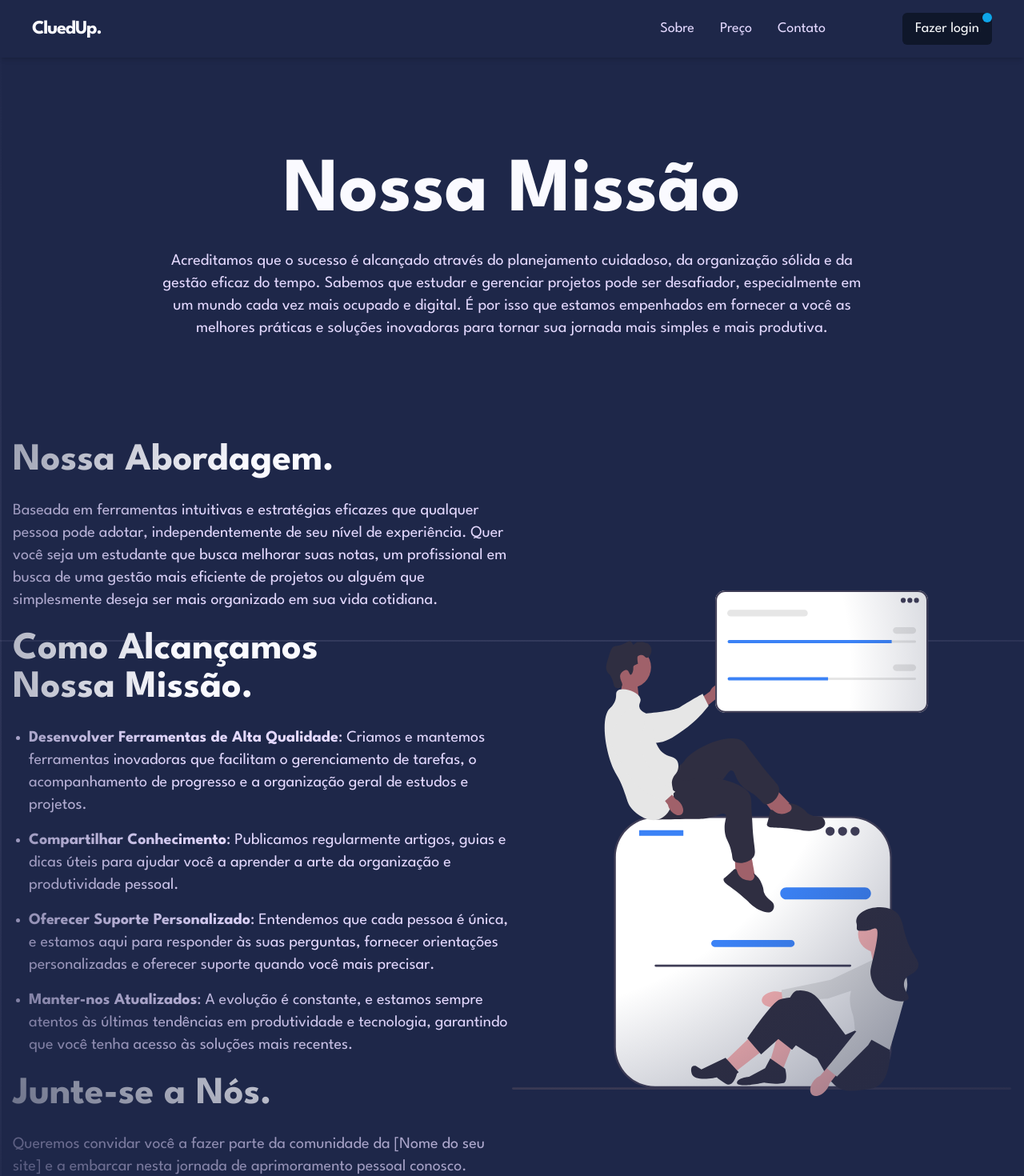
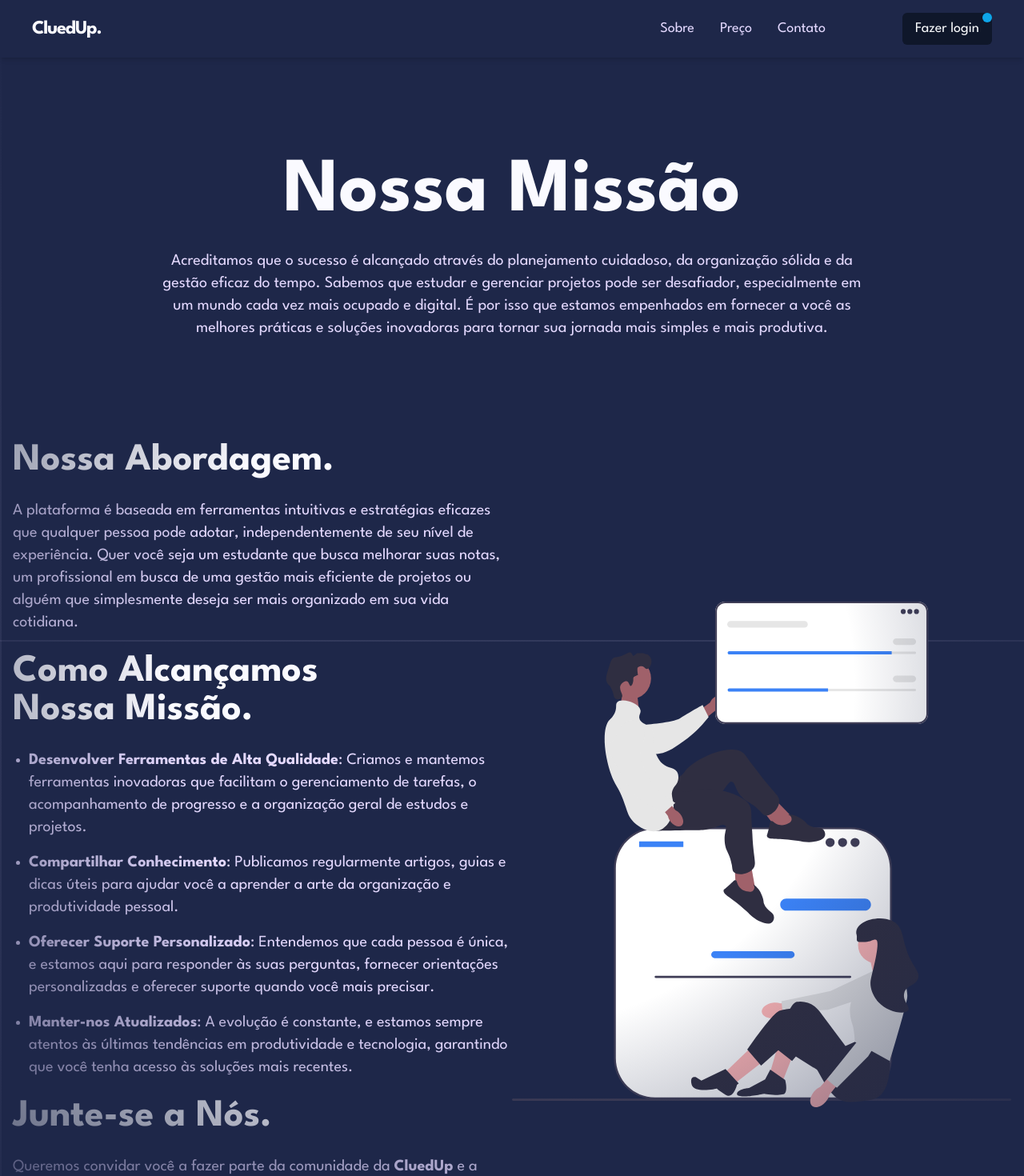
Before and after one commit to Sellucas/CluedUp, a Next.js app: page /about in a window 1280 px wide. Shown: the top 1470 px of the page at 80% size. Built offline with nearby package versions, Linux system fonts and the light colour scheme.

Commit message:
feat: about page fix

```diff
--- a/app/(routes)/about/page.tsx
+++ b/app/(routes)/about/page.tsx
@@ -25,12 +25,12 @@ const AboutPage = () => {
               Nossa Abordagem.
             </h1>
             <p className="text-xl text-[#E4D9FF]">
-              Baseada em ferramentas intuitivas e estratégias eficazes que
-              qualquer pessoa pode adotar, independentemente de seu nível de
-              experiência. Quer você seja um estudante que busca melhorar suas
-              notas, um profissional em busca de uma gestão mais eficiente de
-              projetos ou alguém que simplesmente deseja ser mais organizado em
-              sua vida cotidiana.
+              A plataforma é baseada em ferramentas intuitivas e estratégias
+              eficazes que qualquer pessoa pode adotar, independentemente de seu
+              nível de experiência. Quer você seja um estudante que busca
+              melhorar suas notas, um profissional em busca de uma gestão mais
+              eficiente de projetos ou alguém que simplesmente deseja ser mais
+              organizado em sua vida cotidiana.
             </p>
             <h2 className="text-2xl md:text-3xl lg:text-5xl font-bold text-[#FAFAFF]">
               Como Alcançamos <br /> Nossa Missão.
@@ -68,11 +68,12 @@ const AboutPage = () => {
               Junte-se a Nós.
             </h2>
             <p className="text-xl text-[#E4D9FF]">
-              Queremos convidar você a fazer parte da comunidade da [Nome do seu
-              site] e a embarcar nesta jornada de aprimoramento pessoal conosco.
-              Juntos, podemos transformar a maneira como você aborda seus
-              estudos e projetos, capacitando-o a alcançar seus objetivos de
-              forma mais eficaz e gratificante.
+              Queremos convidar você a fazer parte da comunidade da{' '}
+              <span className="font-bold">CluedUp</span> e a embarcar nesta
+              jornada de aprimoramento pessoal conosco. Juntos, podemos
+              transformar a maneira como você aborda seus estudos e projetos,
+              capacitando-o a alcançar seus objetivos de forma mais eficaz e
+              gratificante.
             </p>
           </div>
           <div className="flex justify-center items-center mt-12 lg:mt-0">
```
